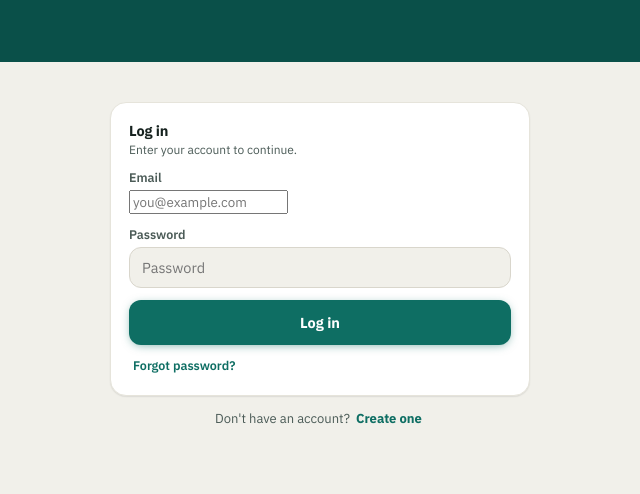
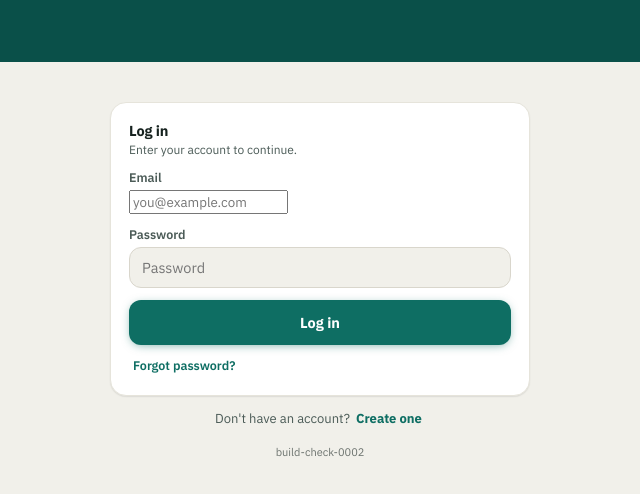
Before and after one commit to tarekhajjomar-bit/floor-link, a website: page index.html in a window 1280 px wide. Shown: the full height of the page, 320-960 px from the left. Drawn offline with Linux system fonts and the light colour scheme; no server answers.

Commit message:
Add files via upload

```diff
--- a/index.html
+++ b/index.html
@@ -2418,6 +2418,7 @@ function hasManagerAccount(){
 function renderAuthScreen(){
   var html = '<div class="auth-wrap">';
   html += S.authView === "signup" ? renderSignupForm() : renderLoginForm();
+  html += '<p style="text-align:center; font-size:11px; color:var(--ink-dim); margin-top:18px; opacity:.6;">build-check-0002</p>';
   html += '</div>';
   document.getElementById("main").innerHTML = html;
   wireAuthScreen();
```
